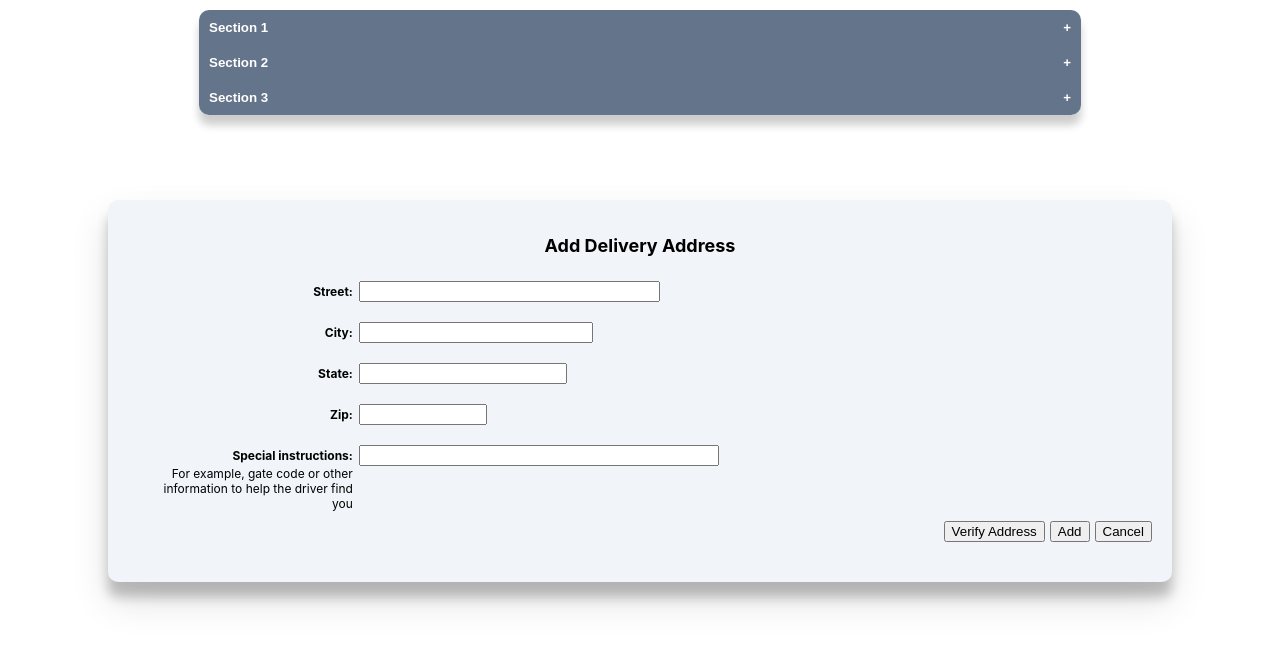
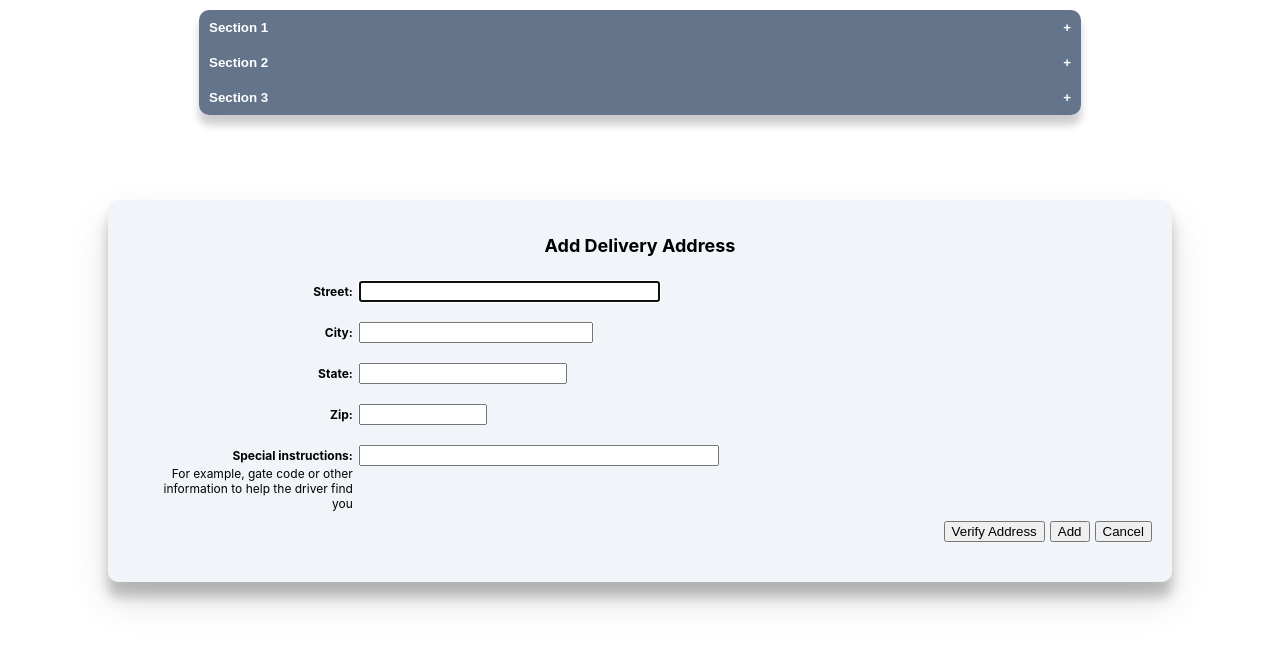
Before and after one commit to akilgrant93/wcag-aa-compliant-components, a React (Create React App) app: page / in a window 1280 px wide. Both pictures are taken after a click on the button "Add Delivery Address". Shown: the top 646 px of the page. Built offline with nearby package versions, Linux system fonts and the light colour scheme.

Commit message:
When a dialog opens, focus moves to an element contained in the dialog. Generally, focus is initially set on the first focusable element. - outer

```diff
--- a/src/Dialog.js
+++ b/src/Dialog.js
@@ -99,7 +99,7 @@ export default function Dialog() {
           <h2 id="dialog1_label" style={{textAlign: 'center'}}>Add Delivery Address</h2>
             <div style={{display:'flex', flexDirection:'column', justifyContent:'center', paddingLeft: 20}}>
               {dialogData.map((item, idx) => {return (
-                  <DialogFormItem key={idx} text={item.text} ariaDesc={item.ariaDesc} instructions={item.instructions} type='text' className={item.class}/>
+                  <DialogFormItem key={idx} text={item.text} ariaDesc={item.ariaDesc} instructions={item.instructions} type='text' className={item.class} focus={idx === 0 ? true : false}/>
                 )})}
             </div>
 
--- a/src/DialogFormItem.js
+++ b/src/DialogFormItem.js
@@ -56,7 +56,7 @@ export default function DialogFormItem(props) {
       : <div className="dialog_form_item" style={dialogForm}>
       <label>
         <span className="label_text" style={labelText}>{props.text}:</span>
-        <input style={inputStyle} type="text" className={props.className} />
+        <input style={inputStyle} type="text" className={props.className} autoFocus={props.focus ? true : false}/>
       </label>
     </div>
 
```
